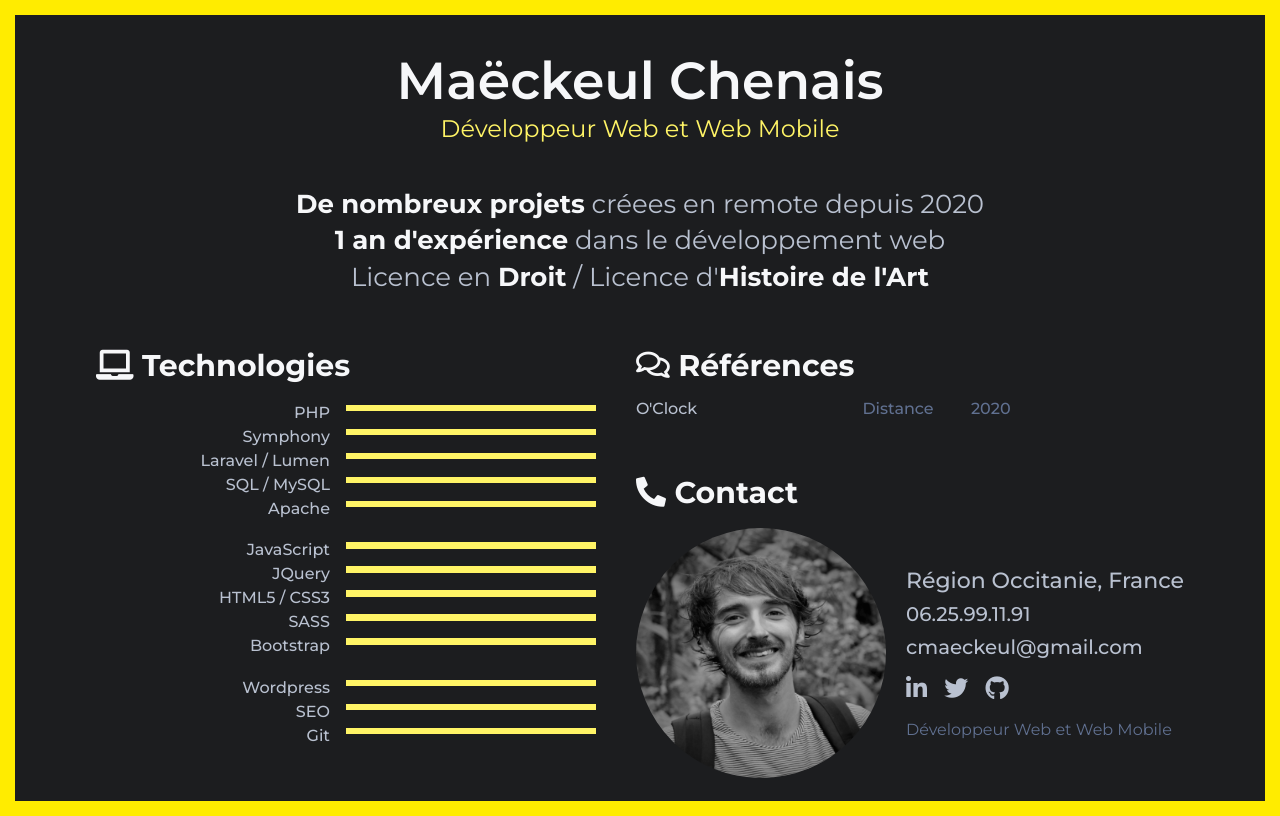
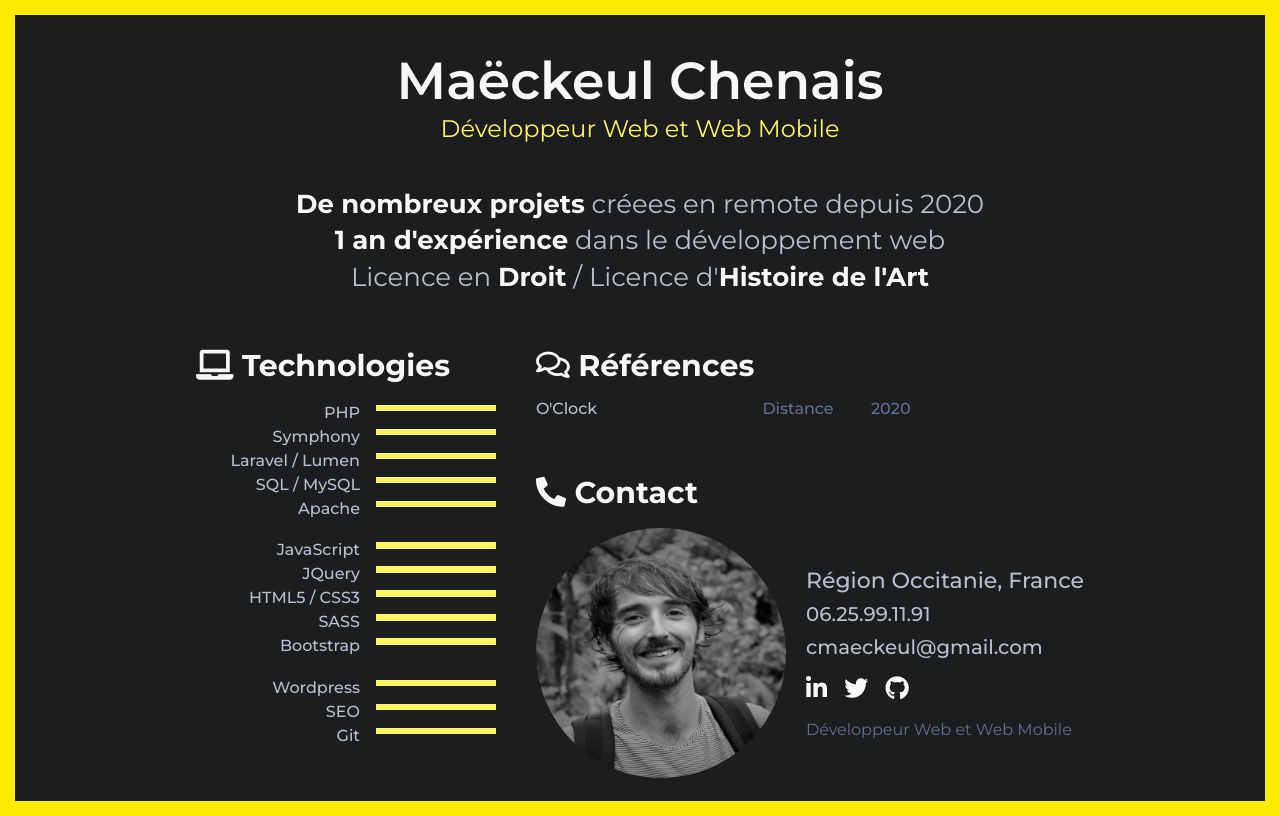
Before and after one commit to Maeckeul/maeckeulchenais.com, a website: page app/assets/index.html in a window 1280 px wide. Drawn offline with nearby package versions, Linux system fonts and the light colour scheme; files that its build step writes are made by us from their sources.

Commit message:
:lipstick: :hover and links created

```diff
--- a/app/assets/index.html
+++ b/app/assets/index.html
@@ -51,71 +51,71 @@
 
           <div class="technologies__list--items">
             <dt class="technologies__list--item">PHP</dt>
-            <dd class="technologies__list--progression-bar" style="width: 50%;"></dd>
+            <dd class="technologies__list--progression-bar" style="width: 40%;"></dd>
           </div>
 
           <div class="technologies__list--items">
             <dt class="technologies__list--item">Symphony</dt>
-            <dd class="technologies__list--progression-bar" style="width: 50%;"></dd>
+            <dd class="technologies__list--progression-bar" style="width: 40%;"></dd>
           </div>
 
           <div class="technologies__list--items">
             <dt class="technologies__list--item">Laravel / Lumen</dt>
-            <dd class="technologies__list--progression-bar" style="width: 50%;"></dd>
+            <dd class="technologies__list--progression-bar" style="width: 40%;"></dd>
           </div>
 
           <div class="technologies__list--items">
             <dt class="technologies__list--item">SQL / MySQL</dt>
-            <dd class="technologies__list--progression-bar" style="width: 50%;"></dd>
+            <dd class="technologies__list--progression-bar" style="width: 40%;"></dd>
           </div>
 
           <div class="technologies__list--items">
             <dt class="technologies__list--item">Apache</dt>
-            <dd class="technologies__list--progression-bar" style="width: 50%;"></dd>
+            <dd class="technologies__list--progression-bar" style="width: 40%;"></dd>
           </div>
 
           <dt class="spacer"></dt>
 
           <div class="technologies__list--items">
             <dt class="technologies__list--item">JavaScript</dt>
-            <dd class="technologies__list--progression-bar" style="width: 50%;"></dd>
+            <dd class="technologies__list--progression-bar" style="width: 40%;"></dd>
           </div>
 
           <div class="technologies__list--items">
             <dt class="technologies__list--item">JQuery</dt>
-            <dd class="technologies__list--progression-bar" style="width: 50%;"></dd>
+            <dd class="technologies__list--progression-bar" style="width: 40%;"></dd>
           </div>
 
           <div class="technologies__list--items">
             <dt class="technologies__list--item">HTML5 / CSS3</dt>
-            <dd class="technologies__list--progression-bar" style="width: 50%;"></dd>
+            <dd class="technologies__list--progression-bar" style="width: 40%;"></dd>
           </div>
 
           <div class="technologies__list--items">
             <dt class="technologies__list--item">SASS</dt>
-            <dd class="technologies__list--progression-bar" style="width: 50%;"></dd>
+            <dd class="technologies__list--progression-bar" style="width: 40%;"></dd>
           </div>
 
           <div class="technologies__list--items">
             <dt class="technologies__list--item">Bootstrap</dt>
-            <dd class="technologies__list--progression-bar" style="width: 50%;"></dd>
+            <dd class="technologies__list--progression-bar" style="width: 40%;"></dd>
           </div>
 
           <dt class="spacer"></dt>
 
           <div class="technologies__list--items">
             <dt class="technologies__list--item">Wordpress</dt>
-            <dd class="technologies__list--progression-bar" style="width: 50%;"></dd>
+            <dd class="technologies__list--progression-bar" style="width: 40%;"></dd>
           </div>
 
           <div class="technologies__list--items">
             <dt class="technologies__list--item">SEO</dt>
-            <dd class="technologies__list--progression-bar" style="width: 50%;"></dd>
+            <dd class="technologies__list--progression-bar" style="width: 40%;"></dd>
           </div>
 
           <div class="technologies__list--items">
             <dt class="technologies__list--item">Git</dt>
-            <dd class="technologies__list--progression-bar" style="width: 50%;"></dd>
+            <dd class="technologies__list--progression-bar" style="width: 40%;"></dd>
           </div>
 
         </dl>
@@ -167,13 +167,19 @@
           <div class="contact__info__icons">
             <ul class="contact__info__icons__list">
               <li class="contact__info__icons__list--items">
-                <i class="fab fa-linkedin-in"></i>
+                <a href="https://www.linkedin.com/in/ma%C3%ABckeul-chenais-6119121a6/" target="_blank">
+                  <i class="fab fa-linkedin-in"></i>
+                </a>
               </li>
               <li class="contact__info__icons__list--items">
-                <i class="fab fa-twitter"></i>
+                <a href="https://twitter.com/ChenaisMaeckeul" target="_blank">
+                  <i class="fab fa-twitter"></i>
+                </a>
               </li>
               <li class="contact__info__icons__list--items">
-                <i class="fab fa-github"></i>
+                <a href="https://github.com/Maeckeul" target="_blank">
+                  <i class="fab fa-github"></i>
+                </a>
               </li>
             </ul>
           </div>
--- a/app/scss/base/_base.scss
+++ b/app/scss/base/_base.scss
@@ -10,10 +10,14 @@ html {
 body {
     border: 15px solid $main-color;
     background-color: $bg-color;
-    padding: 2em 4em 1em 4em;
+    padding: 2em 5em 1em 5em;
 }
 
 a {
     text-decoration: none;
     color: $text-color;
+
+    &:hover {
+        color: $light-main-color;
+    }
 }
--- a/app/scss/components/_contact.scss
+++ b/app/scss/components/_contact.scss
@@ -38,6 +38,10 @@
                         color: $dark-text-color;
                         font-size: 0.9em;
                         font-weight: 500;
+
+                        &:hover {
+                            color: $light-main-color;
+                        }
                     }
                 }
             }
@@ -52,6 +56,10 @@
                         margin-right: 0.5em;
                         color: $dark-text-color;
                         margin-top: 0.3em;
+
+                        &:hover {
+                            color: $light-main-color;
+                        }
                     }
                 }
             }
--- a/app/scss/components/_technologies.scss
+++ b/app/scss/components/_technologies.scss
@@ -1,6 +1,7 @@
 .technologies {
 
-    width: 500px;
+    width: 300px;
+
 
     &__title {
         font-size: 1.5em;
--- a/app/scss/layout/_main-right.scss
+++ b/app/scss/layout/_main-right.scss
@@ -1,3 +1,4 @@
 .main-right {
     margin-left: 2em;
+
 }
```
